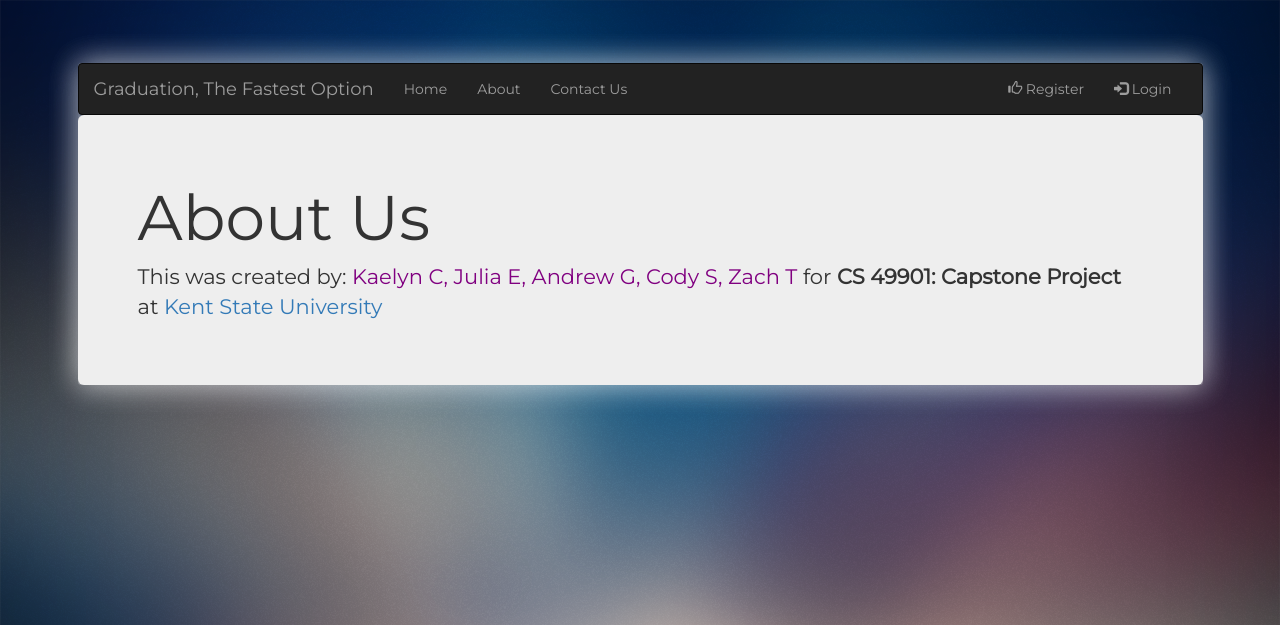
After one commit to ju1ez/Capstone, a PHP site: page /about.php in a window 1280 px wide. The commit adds this page. Shown: the top 625 px of the page. Run offline with PHP 8.4, Linux system fonts and the light colour scheme.

Commit message:
Final Revision no.1

```diff
--- /dev/null
+++ b/Project/about.php
@@ -0,0 +1,21 @@
+<!DOCTYPE html>
+<html lang="en">
+<?php include "include/head.php"?>
+<body id="mybackground">
+  <div class="container-fluid">
+    <div class="elementToFadeIn">
+      <div class="myContainer" id="noPadding">
+        <div class="row">
+        <div class="col-md-12"><?php include "include/nav_index.php"?></div>
+         <div class="col-md-12">
+            <div class="jumbotron" id="noMarg">
+              <h1>About Us</h1>
+              <p>This was created by: <span class ="names"> Kaelyn C, Julia E, Andrew G, Cody S, Zach T</span> for <b>CS 49901: Capstone Project</b> at <a href="https://www.kent.edu/">Kent State University</a></p>
+            </div>
+          </div>
+      </div>
+    </div>
+    </div>
+  </div>
+</body>
+</html>
--- a/Project/config/config.php
+++ b/Project/config/config.php
@@ -1,4 +1,9 @@
 <?php
+
+error_reporting(E_ALL);
+ini_set('display_errors', 1);
+ini_set('display_startup_errors', 1);
+
 define('DB_SERVER', 'localhost');
 define('DB_USERNAME', 'root');
 define('DB_PASSWORD', 'neZ0we4N');
--- a/Project/css/main.css
+++ b/Project/css/main.css
@@ -2,7 +2,6 @@
 /*Global Styling*/
 body, html {
 	height: auto;
-
 }
 body {
 	font-family: 'Montserrat', sans-serif !important;
@@ -13,7 +12,6 @@ body {
 	margin-top: 5%;
 	margin-right: 5%;
 	margin-left: 5%;
-	margin-bottom: 5%;
 	padding: 15px;
 	background-color: rgba(255,255,255,0.4);
 	box-shadow: 0 0px 30px 0 rgba(255, 255, 255, .4), 0 0px 30px 0 rgba(255, 255, 255, .4);
@@ -81,13 +79,6 @@ body {
 	from { opacity: 0; }
 	to   { opacity: 1; }
 }
-/*General Styling*/
-.customhr{
-    border: 0;
-    height: 1px;
-    background-image: linear-gradient(to right, rgba(59, 59, 59, 0), rgba(139, 139, 139, 0.75), rgba(59, 59, 59, 0));
-}
-
 #mybackground {
 	background: black url("../images/background.png") no-repeat center center fixed;
 	background-color: grey;
@@ -145,13 +136,13 @@ body {
 	background-color: transparent;
 }
 .navbar .navbar-toggle {
-  border-color: black; /* Removes border color */
+  border-color: black;
 }
 .navbar .navbar-toggle .icon-bar {
-  background-color: black; /* Changes regular toggle color */
+  background-color: black;
 }
 .navbar .navbar-toggle .icon-bar:hover {
-  background-color: black; /* Changes toggle color on hover */
+  background-color: black;
 }
 .myContent {
 	margin-left: 20pt;
@@ -217,3 +208,9 @@ div#myDiv img {
 	text-decoration: none;
 	color: #842e9e;
 }
+#noPadding{
+	padding-bottom: 0;
+}
+.names {
+	color: purple;
+}
--- a/Project/include/nav_index.php
+++ b/Project/include/nav_index.php
@@ -10,9 +10,9 @@
     </div>
     <div class="collapse navbar-collapse" id="myNavbar">
       <ul class="nav navbar-nav">
-         <li class="active"><a href="#">Home</a></li>
-        <li><a href="index.php">About</a></li>
-        <li><a href="index.php">Contact Us</a></li>
+        <li><a href="index.php">Home</a></li>
+        <li><a href="about.php">About</a></li>
+        <li><a href="contact.php">Contact Us</a></li>
       </ul>
       <ul class="nav navbar-nav navbar-right">
         <li><a href="register.php"><span class="glyphicon glyphicon-thumbs-up"></span>  Register</a></li>
--- a/Project/include/requirementDropdown.php
+++ b/Project/include/requirementDropdown.php
@@ -218,7 +218,8 @@
       echo '<option selected>Select...</option>';
         echo '<optgroup label="General Electives">';
           echo '<option>';
-            $sql = 'SELECT * FROM courses WHERE CourseKey LIKE "423%" OR CourseKey LIKE "424%"';
+            $sql = 'SELECT * FROM requirements INNER JOIN courses ON requirements.CourseID = courses.CourseID WHERE (requirements.Requirement="UE3" OR requirements.Requirement="UE4")';
+            //'SELECT * FROM courses WHERE CourseKey LIKE "423%" OR CourseKey LIKE "424%"';
             $result = $pdo->query($sql);
             while ($row = $result->fetch()) {
             echo '<option value="'.$row['CourseID'].'"';
@@ -240,7 +241,8 @@
       echo '<option selected>Select...</option>';
         echo '<optgroup label="General Electives">';
           echo '<option>';
-            $sql = 'SELECT * FROM courses WHERE CourseKey LIKE "424%"';
+            $sql = 'SELECT * FROM requirements INNER JOIN courses ON requirements.CourseID = courses.CourseID WHERE requirements.Requirement="UE4"';
+            //'SELECT * FROM courses WHERE CourseKey LIKE "424%"';
             $result = $pdo->query($sql);
             while ($row = $result->fetch()) {
             echo '<option value="'.$row['CourseID'].'"';
--- a/Project/include/templatetable.php
+++ b/Project/include/templatetable.php
@@ -1,5 +1,5 @@
 <?php
-
+//print_r($roadmap);
 $maxNumCourses=0;
 foreach($roadmap as $semester){
   $size = count($semester);
```
Also changed, not shown: Project/contact.php (added, +21 -0 lines), Project/images/alt.png, Project/images/crit.png, Project/images/supp.png.
